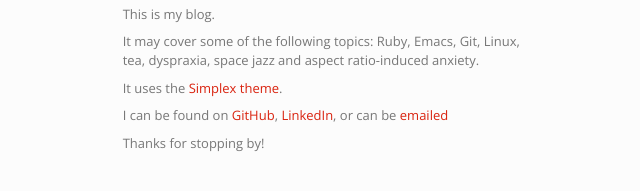
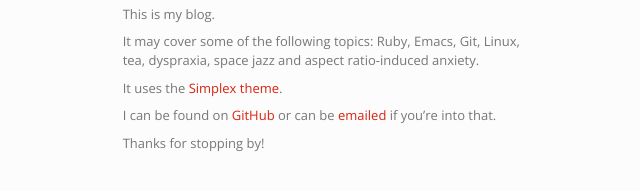
Before and after one commit to imtayadeway/imtayadeway.github.io, a Jekyll site: the page built from about/index.md, in a window 1280 px wide. Shown: the part 303-494 px from the top of the page, without its empty margins (314-954 px from the left). Built offline with Jekyll 4.4.1, drawn with Linux system fonts in a browser that asks for light colours.

Commit message:
Oh no you can't

```diff
--- a/about/index.md
+++ b/about/index.md
@@ -19,10 +19,9 @@ tea, dyspraxia, space jazz and aspect ratio-induced anxiety.
 
 It uses the [Simplex theme](https://bootswatch.com/simplex).
 
-I can be found on [GitHub], [LinkedIn], or can be [emailed]
+I can be found on [GitHub] or can be [emailed] if you're into that.
 
 Thanks for stopping by!
 
 [GitHub]: https://github.com/imtayadeway
-[LinkedIn]: http://www.linkedin.com/in/timjimwade
 [emailed]: mailto:hello@timjwade.com
```
